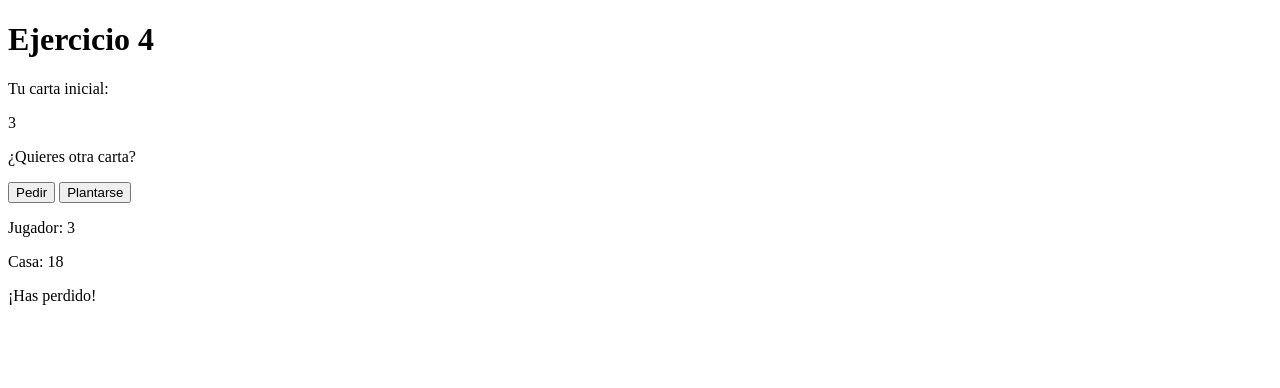
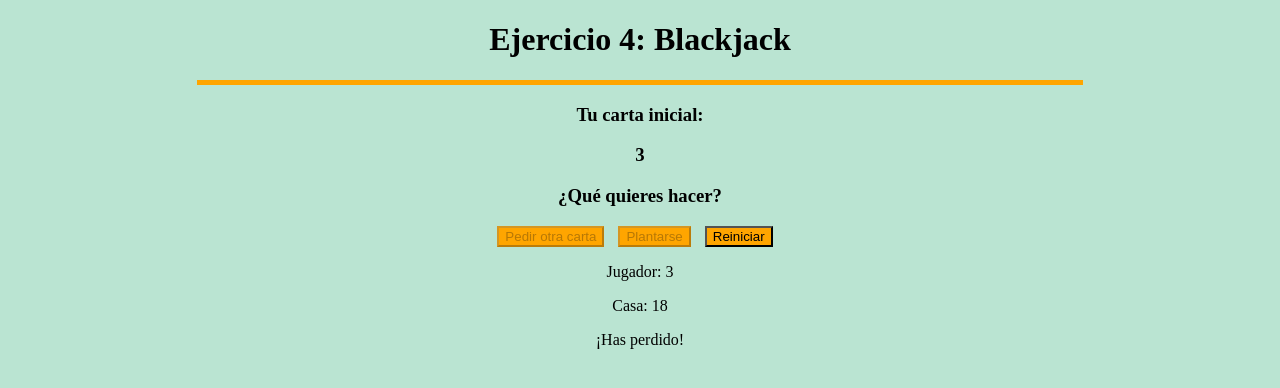
Before and after one commit to LunethIV/JavaScript, a plain HTML site: page ej4.html in a window 1280 px wide. Both pictures are taken after a click on the button "Plantarse". Drawn offline with Linux system fonts and the light colour scheme.

Commit message:
Add files via upload

```diff
--- a/ej4.html
+++ b/ej4.html
@@ -6,15 +6,40 @@
     <title>Blackjack</title>
     <script defer src="script_ej4.js"></script>
 </head>
+
+<style>
+    body{
+        background-color: rgb(186, 228, 210);
+    }
+
+    div{
+        text-align: center;
+    }
+
+    button{
+        background-color: orange;
+        margin-right: 10px;
+    }
+
+    label{
+        background-color: rgb(230, 231, 133);
+    }
+</style>
+
 <body>
-    <h1>Ejercicio 4</h1>
-    <p>Tu carta inicial:</p>
-    <p id="puntos"></p>
-    <p id="preguntaOtra"></p>
-    <button id="pedirOtra">Pedir</button>
-    <button id="plantarse">Plantarse</button>
-    <p id="resultadoJugador"></p>
-    <p id="resultadoCasa"></p>
-    <p id="mensaje"></p>
+    <div>
+        <h1>Ejercicio 4: Blackjack</h1>
+        <hr color="orange" size="5" width="70%">
+        <h3>Tu carta inicial:</h3>
+        <h3 id="puntos"></h3>
+        <h3>¿Qué quieres hacer?</h3>
+        <button id="pedirOtra">Pedir otra carta</button>
+        <button id="plantarse">Plantarse</button>
+        <button id="reiniciar">Reiniciar</button>
+        <p id="resultadoJugador"></p>
+        <p id="resultadoCasa"></p>
+        <p id="mensaje"></p>
+    </div>
+
 </body>
 </html>
--- a/script_ej4.js
+++ b/script_ej4.js
@@ -15,18 +15,19 @@ function blackjack(){
     const puntos = document.getElementById("puntos");
     puntos.textContent = puntuacionJugador;
 
-    const preguntaOtra = document.getElementById("preguntaOtra");
-    preguntaOtra.textContent = "¿Quieres otra carta?";
-
     const pedirOtra = document.getElementById("pedirOtra");
     pedirOtra.addEventListener("click", function(){
         if(puntuacionJugador < 21){
             puntos.textContent = puntuacionJugador += generarCarta();
         }else if(puntuacionJugador === 21){
-            mensaje.textContent = "¡Has ganado!";
+            mensaje.textContent = "¡Tienes 21! ¡Has ganado!";
+            pedirOtra.disabled = true;
+            plantarse.disabled = true;
         }else{
             resultadoJugador.textContent = "Jugador: " + puntuacionJugador;
-            mensaje.textContent = "¡Has perdido!";
+            mensaje.textContent = "¡Te has pasado de 21! ¡Has perdido!";
+            pedirOtra.disabled = true;
+            plantarse.disabled = true;
         }
     });
 
@@ -58,6 +59,20 @@ function blackjack(){
             resultadoCasa.textContent = "Casa: " + puntuacionCrupier;
             mensaje.textContent = "¡Empate!";
         }
+
+        pedirOtra.disabled = true;
+        plantarse.disabled = true;
+    })
+
+    const reiniciar = document.getElementById("reiniciar");
+    reiniciar.addEventListener("click", function(){
+        puntuacionJugador = generarCarta();
+        puntos.textContent = puntuacionJugador;
+        pedirOtra.disabled = false;
+        plantarse.disabled = false;
+        resultadoJugador.textContent = "";
+        resultadoCasa.textContent = "";
+        mensaje.textContent = "";
     })
 }
 blackjack();
```
